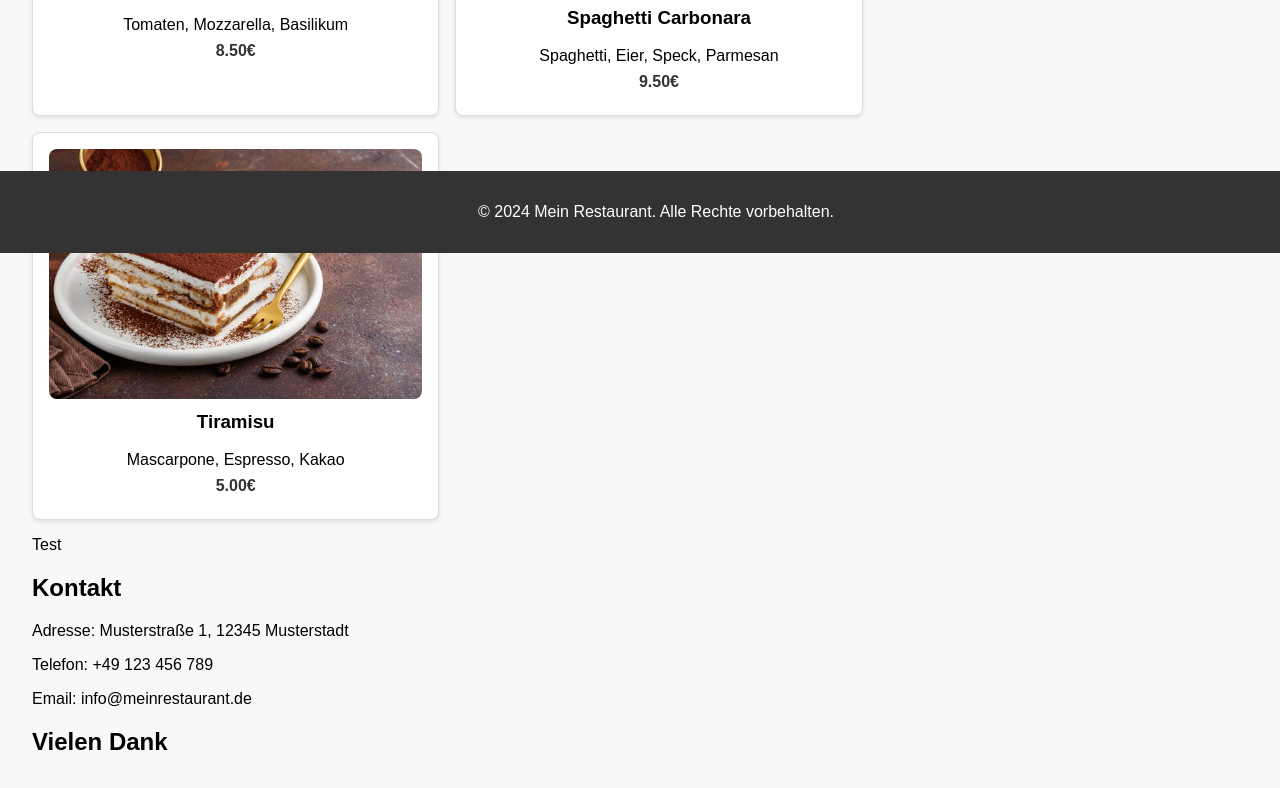
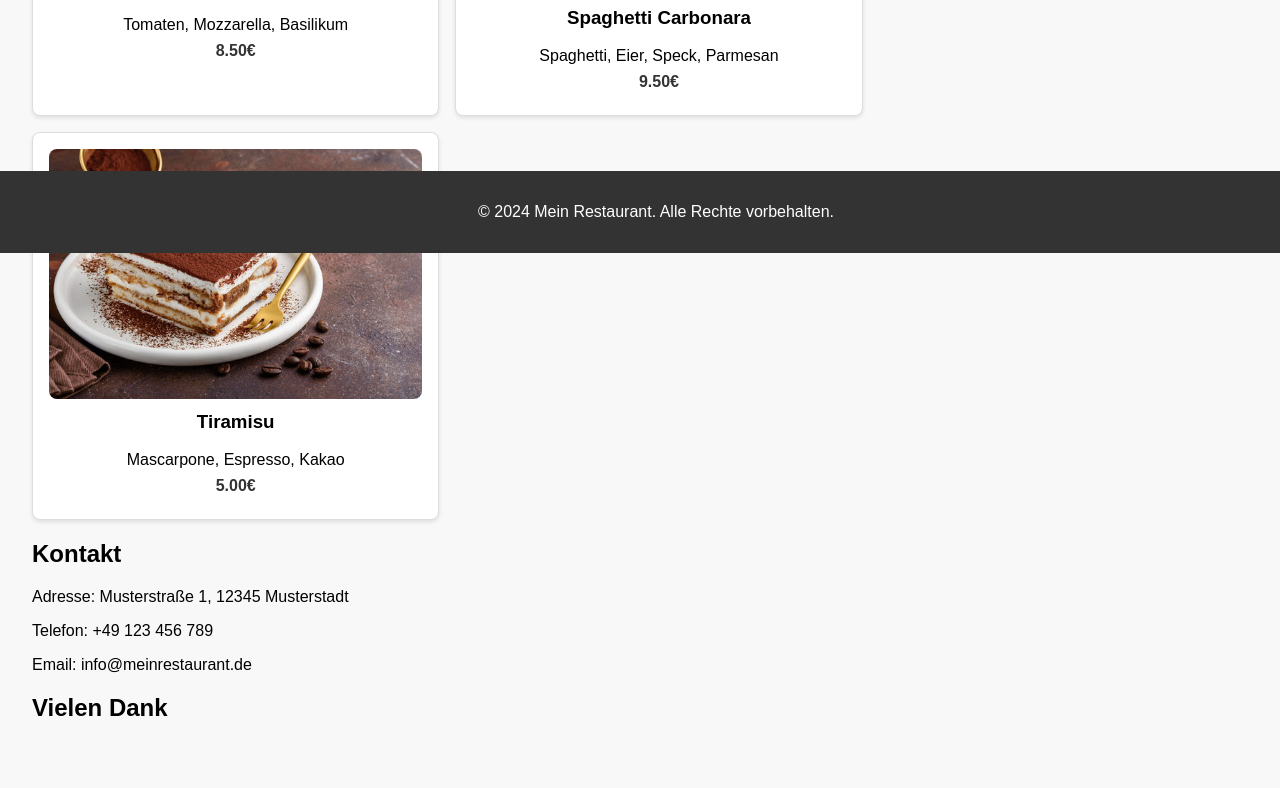
Before and after one commit to Jalal-Sarokhan/restaurant, a plain HTML site: page index.html in a window 1280 px wide. Shown: the part 547-1335 px from the top of the page. Drawn offline with Linux system fonts and the light colour scheme.

Commit message:
Remove test section from index.html
Removed test section from the HTML file.

```diff
--- a/index.html
+++ b/index.html
@@ -24,9 +24,6 @@
                 <!-- Menüeinträge hier einfügen -->
             </div>
         </section>
-        <section>
-            <p>Test</p>
-        </section>
         <section id="kontakt">
             <h2>Kontakt</h2>
             <p>Adresse: Musterstraße 1, 12345 Musterstadt</p>
```
